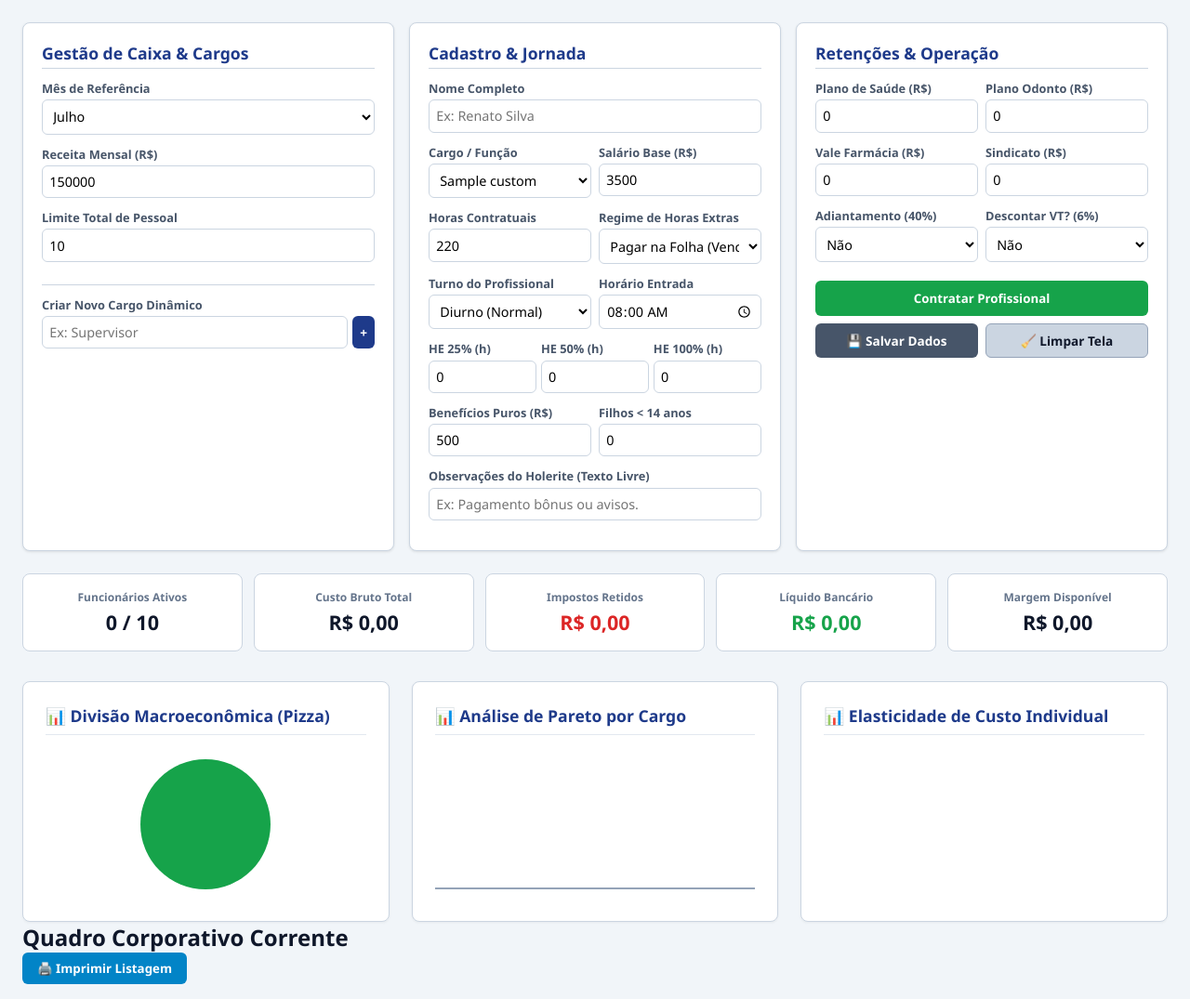
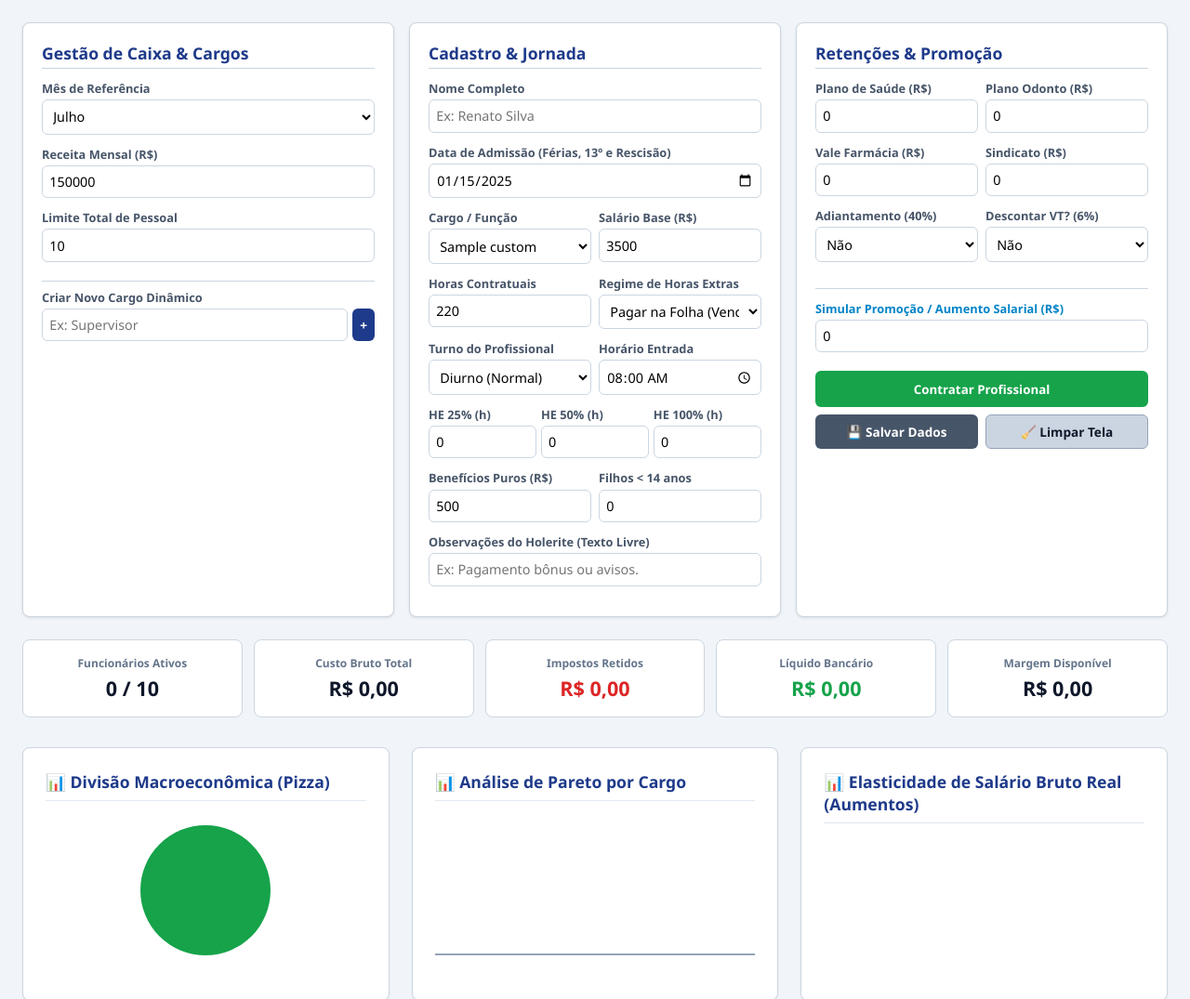
Before and after one commit to ProfRenatoPereira/adminprojeto, a Flask app: page / in a window 1280 px wide. Shown: the part 97-1172 px from the top of the page at 93% size. Run offline with Flask 3, Linux system fonts and the light colour scheme; tables that the repository leaves empty hold one stand-in row (values such as "Sample post").

Commit message:
Update index.html

```diff
--- a/templates/index.html
+++ b/templates/index.html
@@ -6,8 +6,7 @@
     <title>Painel Fiscal - TERCEIRO ADM ASSOCIADOS</title>
     <link rel="stylesheet" href="/static/style.css">
     <style>
-        /* Estilização para Gráficos Nativos, Layout e Abas */
-        .bi-container { display: grid; grid-template-columns: repeat(auto-fit, minmax(320px, 1fr)); gap: 1.5rem; margin-top: 2rem; }
+        .bi-container { display: grid; grid-template-columns: repeat(auto-fit, minmax(300px, 1fr)); gap: 1.5rem; margin-top: 2rem; }
         .chart-box { background: #fff; padding: 1.5rem; border-radius: 8px; border: 1px solid #cbd5e1; box-shadow: 0 1px 3px rgba(0,0,0,0.05); }
         .chart-box h4 { color: #1e3a8a; margin-bottom: 1rem; font-size: 1.1rem; border-bottom: 1px solid #e2e8f0; padding-bottom: 0.5rem; }
         .pizza-wrapper { display: flex; align-items: center; justify-content: center; height: 160px; }
@@ -39,7 +38,6 @@
     </header>
 
     <div class="grid-config">
-        <!-- Coluna 1: Controle de Caixa e Estrutura de Cargos -->
         <div class="card">
             <h3>Gestão de Caixa & Cargos</h3>
             <div class="form-group">
@@ -61,35 +59,37 @@
                 <label>Limite Total de Pessoal</label>
                 <input type="number" id="limite_func" value="10" onchange="atualizarDashboard()">
             </div>
-            <div class="form-group" style="margin-top: 1.5rem; border-top: 1px solid var(--border); padding-top: 0.75rem;">
+            <div class="form-group" style="margin-top: 1.25rem; border-top: 1px solid var(--border); padding-top: 0.5rem;">
                 <label>Criar Novo Cargo Dinâmico</label>
                 <div style="display: flex; gap: 0.3rem;">
                     <input type="text" id="novo_cargo_input" placeholder="Ex: Supervisor">
-                    <button type="button" class="btn-control" style="background:var(--primary)" onclick="adicionarCargoNovo()">+</button>
+                    <button type="button" class="btn-control" style="background:var(--primary); color:white;" onclick="adicionarCargoNovo()">+</button>
                 </div>
             </div>
         </div>
 
-                <!-- Coluna 2: Cadastro Geral de Proventos e Jornada de Trabalho -->
-        <div class="card">
+
+                <div class="card">
             <h3>Cadastro & Jornada</h3>
-            <input type="hidden" id="func_id_edicao" value=""> <!-- Campo oculto para controle do botão salvar -->
+            <input type="hidden" id="func_id_edicao" value="">
             <div class="form-group">
                 <label>Nome Completo</label>
                 <input type="text" id="nome" placeholder="Ex: Renato Silva">
             </div>
+            <!-- CAMPO RESTAURADO: DATA DE CONTRATAÇÃO -->
+            <div class="form-group">
+                <label>Data de Admissão (Férias, 13º e Rescisão)</label>
+                <input type="date" id="data_admissao" value="2025-01-15">
+            </div>
             <div class="grid-config" style="grid-template-columns: 1fr 1fr; gap: 0.5rem; margin-bottom: 0;">
                 <div class="form-group">
                     <label>Cargo / Função</label>
-                    <select id="cargo">
-                        <!-- Será preenchido dinamicamente via API do SQLite -->
-                    </select>
+                    <select id="cargo"></select>
                 </div>
                 <div class="form-group"><label>Salário Base (R$)</label><input type="number" id="salario" value="3500"></div>
             </div>
-                        <div class="grid-config" style="grid-template-columns: 1fr 1fr; gap: 0.5rem; margin-bottom: 0;">
+            <div class="grid-config" style="grid-template-columns: 1fr 1fr; gap: 0.5rem; margin-bottom: 0;">
                 <div class="form-group"><label>Horas Contratuais</label><input type="number" id="horas_comp" value="220"></div>
-                <!-- NOVO COMPONENTE DIDÁTICO SELETOR DE REGIME DE HE -->
                 <div class="form-group">
                     <label>Regime de Horas Extras</label>
                     <select id="regime_he">
@@ -98,7 +98,6 @@
                     </select>
                 </div>
             </div>
-
             <div class="grid-config" style="grid-template-columns: 1fr 1fr; gap: 0.5rem; margin-bottom: 0;">
                 <div class="form-group">
                     <label>Turno do Profissional</label>
@@ -124,9 +123,10 @@
             </div>
         </div>
 
-                <!-- Coluna 3: Descontos e Botões Operacionais Didáticos -->
-        <div class="card">
-            <h3>Retenções & Operação</h3>
+
+
+                <div class="card">
+            <h3>Retenções & Promoção</h3>
             <div class="grid-config" style="grid-template-columns: 1fr 1fr; gap: 0.5rem; margin-bottom: 0;">
                 <div class="form-group"><label>Plano de Saúde (R$)</label><input type="number" id="plano_saude" value="0"></div>
                 <div class="form-group"><label>Plano Odonto (R$)</label><input type="number" id="plano_odonto" value="0"></div>
@@ -146,17 +146,22 @@
                 </div>
             </div>
 
-            <!-- Botões Estruturados para Dinâmica de Aulas -->
+            <!-- CAMPO DIDÁTICO: SIMULAÇÃO DE PROMOÇÃO / COMPORTAMENTO LINEAR -->
+            <div class="form-group" style="margin-top: 1rem; border-top: 1px solid var(--border); padding-top: 0.75rem;">
+                <label style="color:#0284c7; font-weight: bold;">Simular Promoção / Aumento Salarial (R$)</label>
+                <input type="number" id="novo_aumento_salarial" value="0" placeholder="Ex: Novo Salário Bruto">
+            </div>
+
             <button class="btn-add" id="btn_principal_folha" onclick="adicionarFuncionario()">Contratar Profissional</button>
             <div style="display: grid; grid-template-columns: 1fr 1fr; gap: 0.5rem; margin-top: 0.5rem;">
-                <button type="button" class="btn-control" style="background:#475569; color:white;" onclick="salvarAlteraçõesFuncionario()">💾 Salvar Dados</button>
+                <button type="button" class="btn-control" style="background:#475569; color:white; border:none;" onclick="salvarAlteraçõesFuncionario()">💾 Salvar Dados</button>
                 <button type="button" class="btn-control" style="background:#cbd5e1; color:#0f172a; border:1px solid #94a3b8;" onclick="limparCamposTela()">🧹 Limpar Tela</button>
             </div>
         </div>
     </div>
 
-    <!-- Indicadores Rápidos -->
-    <div class="dashboard">
+
+        <div class="dashboard">
         <div class="metric"><p>Funcionários Ativos</p><h2 id="dash_total_func">0 / 10</h2></div>
         <div class="metric"><p>Custo Bruto Total</p><h2 id="dash_custo_bruto">R$ 0,00</h2></div>
         <div class="metric"><p>Impostos Retidos</p><h2 id="dash_total_descontos" style="color: #dc2626">R$ 0,00</h2></div>
@@ -164,11 +169,11 @@
         <div class="metric" id="card_balanco"><p>Margem Disponível</p><h2 id="dash_saldo_empresa">R$ 0,00</h2></div>
     </div>
 
-    <!-- Seção de Analytics Visual Nativo -->
     <div class="bi-container">
         <div class="chart-box"><h4>📊 Divisão Macroeconômica (Pizza)</h4><div class="pizza-wrapper"><div id="nativePizza" class="pizza-native"></div></div></div>
         <div class="chart-box"><h4>📊 Análise de Pareto por Cargo</h4><div id="nativePareto" class="bar-container"></div></div>
-        <div class="chart-box"><h4>📊 Elasticidade de Custo Individual</h4><div id="nativeLinear" class="linear-wrapper"></div></div>
+        <!-- GRÁFICO LINEAR ADAPTADO DIDATICAMENTE PARA ELASTICIDADE DE AUMENTO SALARIAL -->
+        <div class="chart-box"><h4>📊 Elasticidade de Salário Bruto Real (Aumentos)</h4><div id="nativeLinear" class="linear-wrapper"></div></div>
     </div>
 
     <div class="section-title">
```
